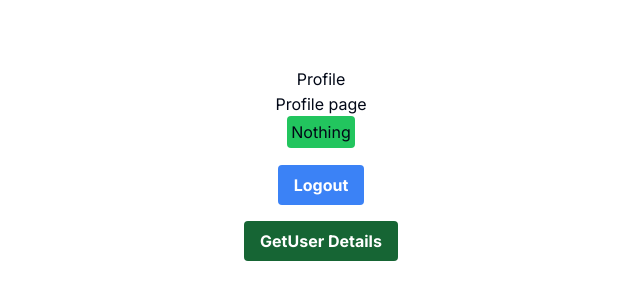
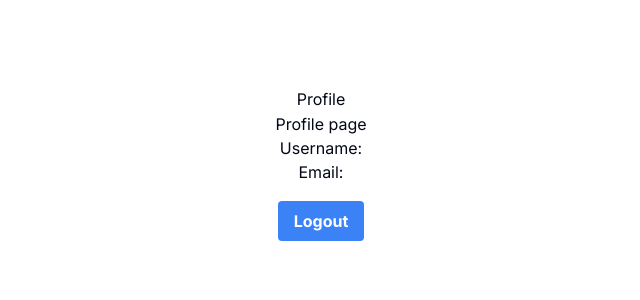
Before and after one commit to Shaaz383/next-js-authentication, a Next.js app: page /profile in a window 1280 px wide. Shown: the part 236-536 px from the top of the page, without its empty margins (319-959 px from the left). Built offline with nearby package versions, Linux system fonts and the light colour scheme; no server answers.

Commit message:
complete authentication

```diff
--- a/src/app/layout.tsx
+++ b/src/app/layout.tsx
@@ -5,7 +5,7 @@ import "./globals.css";
 const inter = Inter({ subsets: ["latin"] });
 
 export const metadata: Metadata = {
-  title: "Create Next App",
+  title: "Next Authentication",
   description: "Generated by create next app",
 };
 
--- a/src/app/profile/page.tsx
+++ b/src/app/profile/page.tsx
@@ -1,50 +1,55 @@
 "use client";
+
 import axios from "axios";
 import Link from "next/link";
-import React, {useState} from "react";
-import {toast} from "react-hot-toast";
-import {useRouter} from "next/navigation";
-
+import React, { useEffect, useState } from "react";
+import { toast } from "react-hot-toast";
+import { useRouter } from "next/navigation";
 
 export default function ProfilePage() {
-    const router = useRouter()
-    const [data, setData] = useState("nothing")
+  const router = useRouter();
+  const [user, setUser] = useState({ username: "", email: "" });
+
   const logout = async () => {
     try {
-            await axios.get('/api/users/logout')
-            toast.success('Logout successful')
-            router.push('/login')
-        } catch (error:any) {
+      await axios.get('/api/users/logout');
+      toast.success('Logout successful');
+      router.push('/login');
+    } catch (error: any) {
       console.log(error.message);
-            toast.error(error.message)
+      toast.error(error.message);
     }
-    }
+  };
 
   const getUserDetails = async () => {
-        const res = await axios.get('/api/users/me')
+    try {
+      const res = await axios.get('/api/users/me');
       console.log(res.data);
-        setData(res.data.data._id)
+      setUser(res.data.data);
+    } catch (error: any) {
+      console.log(error.message);
+      toast.error(error.message);
     }
+  };
+
+  useEffect(() => {
+    getUserDetails();
+  }, []);
 
   return (
     <div className="flex flex-col items-center justify-center min-h-screen py-2">
       <h1>Profile</h1>
       <hr />
       <p>Profile page</p>
-            <h2 className="p-1 rounded bg-green-500">{data === 'nothing' ? "Nothing" : <Link href={`/profile/${data}`}>{data}
-            </Link>}</h2>
+      <h1>Username: {user.username}</h1>
+      <p>Email: {user.email}</p>
       <hr />
       <button
         onClick={logout}
         className="bg-blue-500 mt-4 hover:bg-blue-700 text-white font-bold py-2 px-4 rounded"
-        >Logout</button>
-
-        <button
-        onClick={getUserDetails}
-        className="bg-green-800 mt-4 hover:bg-blue-700 text-white font-bold py-2 px-4 rounded"
-        >GetUser Details</button>
-
-
+      >
+        Logout
+      </button>
     </div>
-    )
+  );
 }
```
Also changed, not shown: notes.txt. Lines whose indentation alone changed are shown as unchanged.
